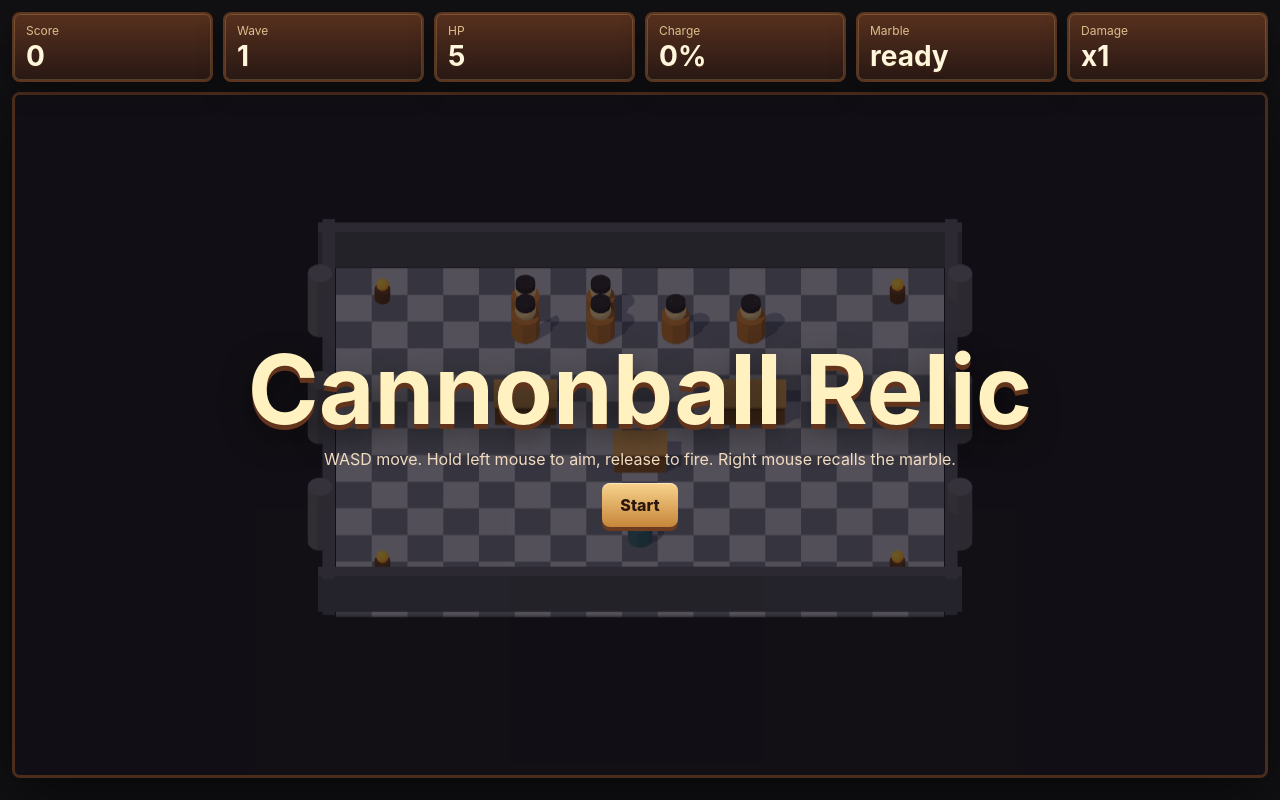
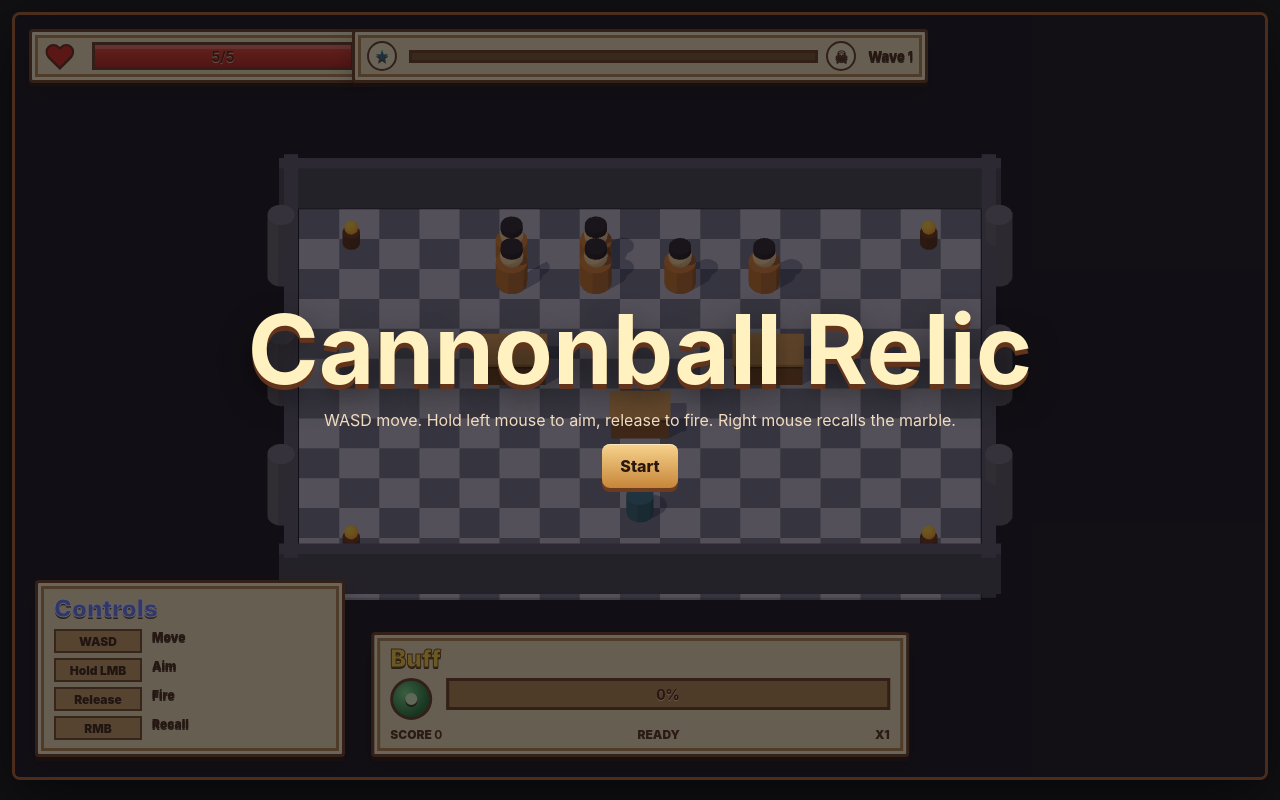
Before and after one commit to shuiliulcl/Cannonball-Relic, a website built with Vite: page index.html in a window 1280 px wide. Built offline with nearby package versions, Linux system fonts and the light colour scheme.

Commit message:
Restyle gameplay HUD overlay

```diff
--- a/index.html
+++ b/index.html
@@ -7,35 +7,54 @@
   </head>
   <body>
     <main id="app">
-      <section class="hud" aria-label="Game status">
-        <div>
-          <span>Score</span>
-          <strong id="score">0</strong>
+      <section class="stage-shell">
+        <div id="sceneRoot" class="scene-root"></div>
+        <section class="game-hud" aria-label="Game status">
+          <div class="hp-panel">
+            <div class="heart">♥</div>
+            <div class="hp-frame">
+              <div id="hpFill" class="hp-fill"></div>
+              <strong id="hp">5/5</strong>
             </div>
-        <div>
-          <span>Wave</span>
-          <strong id="wave">1</strong>
           </div>
-        <div>
-          <span>HP</span>
-          <strong id="hp">5</strong>
+
+          <div class="progress-panel">
+            <span class="progress-node current">★</span>
+            <div class="progress-track">
+              <div id="progressFill" class="progress-fill"></div>
             </div>
-        <div>
-          <span>Charge</span>
+            <span class="progress-node">☠</span>
+            <span class="progress-wave">Wave <strong id="wave">1</strong></span>
+          </div>
+
+          <div class="controls-panel">
+            <span class="panel-title">Controls</span>
+            <div class="control-grid">
+              <span>WASD</span>
+              <span>Move</span>
+              <span>Hold LMB</span>
+              <span>Aim</span>
+              <span>Release</span>
+              <span>Fire</span>
+              <span>RMB</span>
+              <span>Recall</span>
+            </div>
+          </div>
+
+          <div class="buff-panel">
+            <span class="panel-title">Buff</span>
+            <div class="buff-icon">●</div>
+            <div class="buff-meter">
+              <div id="chargeFill" class="charge-fill"></div>
               <strong id="charge">0%</strong>
             </div>
-        <div>
-          <span>Marble</span>
-          <strong id="marbleState">Ready</strong>
+            <div class="buff-readout">
+              <span>Score <strong id="score">0</strong></span>
+              <span id="marbleState">ready</span>
+              <span id="damageScale">x1</span>
             </div>
-        <div>
-          <span>Damage</span>
-          <strong id="damageScale">x1</strong>
           </div>
         </section>
-
-      <section class="stage-shell">
-        <div id="sceneRoot" class="scene-root"></div>
         <div id="startOverlay" class="overlay">
           <h1>Cannonball Relic</h1>
           <p>WASD move. Hold left mouse to aim, release to fire. Right mouse recalls the marble.</p>
--- a/src/game/Game.ts
+++ b/src/game/Game.ts
@@ -336,6 +336,8 @@ export class Game {
       damageScale: MARBLE.baseDamage + this.marble.bounces * this.stats.bounceBonusDamage,
       chargeRatio: this.marble.state === "charging" ? this.input.chargeSeconds / MARBLE.maxChargeSeconds : 0,
       hp: this.player.hp,
+      maxHp: this.stats.maxHp,
+      waveProgress: this.waveProgress(),
     });
   }
 
@@ -362,6 +364,11 @@ export class Game {
       });
       this.nextMonsterId += 1;
     }
+  }
+
+  private waveProgress(): number {
+    const startingCount = 4 + this.wave * 2;
+    return Math.max(0, Math.min(1, 1 - this.monsters.length / startingCount));
   }
 
   private createPlayer(): Player {
--- a/src/game/types.ts
+++ b/src/game/types.ts
@@ -54,6 +54,8 @@ export type GameSnapshot = {
   damageScale: number;
   chargeRatio: number;
   hp: number;
+  maxHp: number;
+  waveProgress: number;
 };
 
 export type UpgradeId =
--- a/src/styles.css
+++ b/src/styles.css
@@ -39,42 +39,17 @@ button:focus-visible {
 #app {
   min-height: 100vh;
   display: grid;
-  grid-template-rows: auto minmax(0, 1fr) auto;
-  gap: 10px;
+  grid-template-rows: minmax(0, 1fr) auto;
+  gap: 8px;
   padding: 12px;
 }
 
-.hud {
-  display: grid;
-  grid-template-columns: repeat(6, minmax(0, 1fr));
-  gap: 10px;
-  pointer-events: none;
-  z-index: 3;
-}
-
-.hud div,
 .upgrade-panel {
   border: 2px solid #5b351e;
   border-radius: 8px;
   background: linear-gradient(180deg, rgba(92, 51, 30, 0.95), rgba(42, 25, 20, 0.95));
   box-shadow: inset 0 0 0 1px rgba(255, 219, 154, 0.2), 0 8px 24px rgba(0, 0, 0, 0.35);
   padding: 10px 12px;
-}
-
-.hud span {
-  display: block;
-  color: #dcbf8d;
-  font-size: 12px;
-  line-height: 1.2;
-}
-
-.hud strong {
-  display: block;
-  color: #fff6dc;
-  font-size: clamp(18px, 3vw, 28px);
-  line-height: 1;
-  margin-top: 4px;
-  text-shadow: 0 2px 0 #3c2114;
 }
 
 .stage-shell {
@@ -85,6 +60,216 @@ button:focus-visible {
   border-radius: 8px;
   background: #1c1b22;
   box-shadow: 0 18px 60px rgba(0, 0, 0, 0.55);
+}
+
+.game-hud {
+  position: absolute;
+  inset: 0;
+  z-index: 2;
+  pointer-events: none;
+  font-weight: 900;
+  text-shadow: 0 2px 0 rgba(54, 32, 20, 0.85);
+}
+
+.hp-panel,
+.progress-panel,
+.controls-panel,
+.buff-panel {
+  position: absolute;
+  border: 3px solid #6f4326;
+  border-radius: 4px;
+  background: #f5e7bd;
+  box-shadow:
+    inset 0 0 0 3px #fff6d8,
+    inset 0 0 0 6px #b98b51,
+    0 4px 0 rgba(54, 28, 16, 0.65),
+    0 10px 22px rgba(0, 0, 0, 0.28);
+  color: #4b2a19;
+}
+
+.hp-panel {
+  top: 14px;
+  left: 14px;
+  width: min(340px, calc(100vw - 28px));
+  height: 54px;
+  display: grid;
+  grid-template-columns: 42px minmax(0, 1fr);
+  align-items: center;
+  gap: 6px;
+  padding: 8px 12px;
+}
+
+.heart {
+  color: #d62922;
+  font-size: 31px;
+  line-height: 1;
+  -webkit-text-stroke: 2px #6b2a1b;
+}
+
+.hp-frame,
+.buff-meter,
+.progress-track {
+  position: relative;
+  overflow: hidden;
+  border: 3px solid #6b3f25;
+  background: #4c2b1d;
+}
+
+.hp-frame {
+  height: 28px;
+}
+
+.hp-fill {
+  width: 100%;
+  height: 100%;
+  background: linear-gradient(180deg, #f04835, #bb241d);
+  box-shadow: inset 0 4px 0 rgba(255, 255, 255, 0.25);
+  transition: width 180ms ease;
+}
+
+.hp-frame strong,
+.buff-meter strong {
+  position: absolute;
+  inset: 0;
+  display: grid;
+  place-items: center;
+  color: #5b2418;
+  font-size: 14px;
+  text-shadow: 0 1px 0 rgba(255, 237, 198, 0.85);
+}
+
+.progress-panel {
+  top: 14px;
+  left: 50%;
+  width: min(650px, 45vw);
+  height: 54px;
+  transform: translateX(-50%);
+  display: grid;
+  grid-template-columns: 34px minmax(0, 1fr) 34px auto;
+  align-items: center;
+  gap: 8px;
+  padding: 8px 12px;
+}
+
+.progress-track {
+  height: 13px;
+  background: #7b5933;
+}
+
+.progress-fill {
+  height: 100%;
+  width: 0%;
+  background: linear-gradient(90deg, #b7d3ff, #fff0a2);
+  transition: width 220ms ease;
+}
+
+.progress-node {
+  display: grid;
+  place-items: center;
+  width: 30px;
+  height: 30px;
+  border: 2px solid #6b3f25;
+  border-radius: 50%;
+  background: #fff4ce;
+  color: #5a3520;
+  font-size: 15px;
+}
+
+.progress-node.current {
+  color: #2f6f90;
+}
+
+.progress-wave {
+  font-size: 13px;
+  white-space: nowrap;
+}
+
+.controls-panel {
+  left: 20px;
+  bottom: 20px;
+  width: 310px;
+  padding: 14px 16px;
+}
+
+.panel-title {
+  display: block;
+  margin-bottom: 8px;
+  color: #6b7eff;
+  font-size: 24px;
+  line-height: 1;
+  -webkit-text-stroke: 1px #eef0ff;
+}
+
+.control-grid {
+  display: grid;
+  grid-template-columns: 88px 1fr;
+  gap: 5px 10px;
+  font-size: 12px;
+}
+
+.control-grid span:nth-child(odd) {
+  display: grid;
+  place-items: center;
+  min-height: 24px;
+  border: 2px solid #75502d;
+  background: #caa06a;
+  color: #3e2416;
+  text-shadow: none;
+}
+
+.buff-panel {
+  left: 50%;
+  bottom: 20px;
+  width: min(540px, 42vw);
+  min-height: 90px;
+  transform: translateX(-50%);
+  display: grid;
+  grid-template-columns: 46px minmax(0, 1fr);
+  grid-template-rows: auto auto;
+  gap: 7px 10px;
+  padding: 12px 16px;
+}
+
+.buff-panel .panel-title {
+  grid-column: 1 / -1;
+  margin: 0;
+  color: #ffd84a;
+  -webkit-text-stroke: 1px #7e5119;
+}
+
+.buff-icon {
+  display: grid;
+  place-items: center;
+  width: 42px;
+  height: 42px;
+  border: 3px solid #6b3f25;
+  border-radius: 50%;
+  background: radial-gradient(circle at 35% 35%, #7ee98e, #27793e 70%);
+  color: #e6ffd5;
+}
+
+.buff-meter {
+  height: 32px;
+  background: #b78c51;
+}
+
+.charge-fill {
+  height: 100%;
+  width: 0%;
+  background: linear-gradient(90deg, #45a2ff, #7b6dff);
+  box-shadow: inset 0 4px 0 rgba(255, 255, 255, 0.3);
+  transition: width 120ms linear;
+}
+
+.buff-readout {
+  grid-column: 1 / -1;
+  display: flex;
+  justify-content: space-between;
+  gap: 8px;
+  color: #5b351e;
+  font-size: 12px;
+  text-shadow: none;
+  text-transform: uppercase;
 }
 
 .scene-root {
@@ -190,8 +375,29 @@ button:focus-visible {
     padding: 8px;
   }
 
-  .hud {
-    grid-template-columns: repeat(3, minmax(0, 1fr));
+  .hp-panel {
+    width: calc(100vw - 24px);
+    left: 12px;
+  }
+
+  .progress-panel {
+    top: 78px;
+    width: calc(100vw - 24px);
+  }
+
+  .controls-panel,
+  .buff-panel {
+    width: calc(100vw - 24px);
+    left: 12px;
+    transform: none;
+  }
+
+  .controls-panel {
+    bottom: 126px;
+  }
+
+  .buff-panel {
+    bottom: 12px;
   }
 
   .upgrade-choices {
--- a/src/ui/Hud.ts
+++ b/src/ui/Hud.ts
@@ -6,7 +6,10 @@ export class Hud {
   private readonly score = document.querySelector<HTMLElement>("#score");
   private readonly wave = document.querySelector<HTMLElement>("#wave");
   private readonly hp = document.querySelector<HTMLElement>("#hp");
+  private readonly hpFill = document.querySelector<HTMLElement>("#hpFill");
   private readonly charge = document.querySelector<HTMLElement>("#charge");
+  private readonly chargeFill = document.querySelector<HTMLElement>("#chargeFill");
+  private readonly progressFill = document.querySelector<HTMLElement>("#progressFill");
   private readonly marbleState = document.querySelector<HTMLElement>("#marbleState");
   private readonly damageScale = document.querySelector<HTMLElement>("#damageScale");
   private upgradeHandler: UpgradeHandler | undefined;
@@ -32,10 +35,19 @@ export class Hud {
       this.wave.textContent = snapshot.wave.toString();
     }
     if (this.hp) {
-      this.hp.textContent = snapshot.hp.toString();
+      this.hp.textContent = `${snapshot.hp}/${snapshot.maxHp}`;
+    }
+    if (this.hpFill) {
+      this.hpFill.style.width = `${Math.max(0, Math.min(100, (snapshot.hp / snapshot.maxHp) * 100))}%`;
     }
     if (this.charge) {
       this.charge.textContent = `${Math.round(snapshot.chargeRatio * 100)}%`;
+    }
+    if (this.chargeFill) {
+      this.chargeFill.style.width = `${Math.round(snapshot.chargeRatio * 100)}%`;
+    }
+    if (this.progressFill) {
+      this.progressFill.style.width = `${Math.round(snapshot.waveProgress * 100)}%`;
     }
     if (this.marbleState) {
       this.marbleState.textContent = snapshot.marbleState;
```
Also changed, not shown: Tasklist.md (+8 -0 lines), docs/CollaboratorGuide.md (+2 -0 lines), docs/GameDesign.md (+10 -0 lines). Lines whose indentation alone changed are shown as unchanged.
